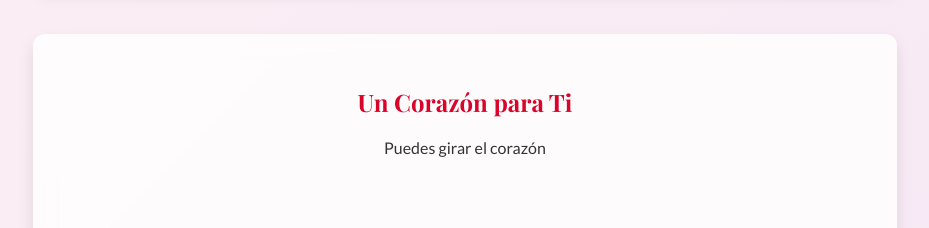
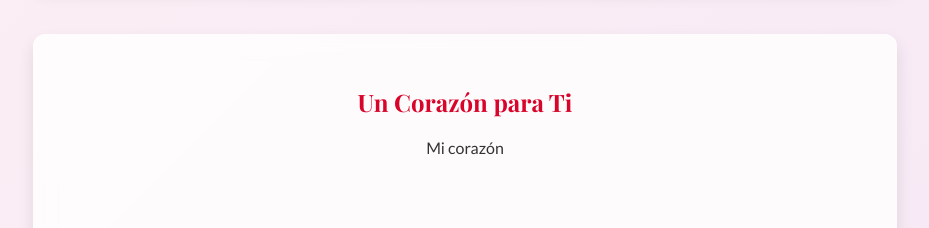
Before and after one commit to dan121ka/esperanza, a plain HTML site: page index.html in a window 1280 px wide. Shown: the part 1780-2008 px from the top of the page, without its empty margins (175-1104 px from the left). Drawn offline with nearby package versions, Linux system fonts and the light colour scheme; animation ran at ten frames a second.

Commit message:
Update index.html

```diff
--- a/index.html
+++ b/index.html
@@ -75,7 +75,7 @@
         <!-- SECCIÓN PARA EL CORAZÓN 3D (RESTAURADA) -->
         <section id="final-heart" class="animate-on-scroll">
             <h2>Un Corazón para Ti</h2>
-            <p>Puedes girar el corazón</p>
+            <p>Mi corazón</p>
             <div id="heart-canvas-container"></div>
         </section>
 
```
